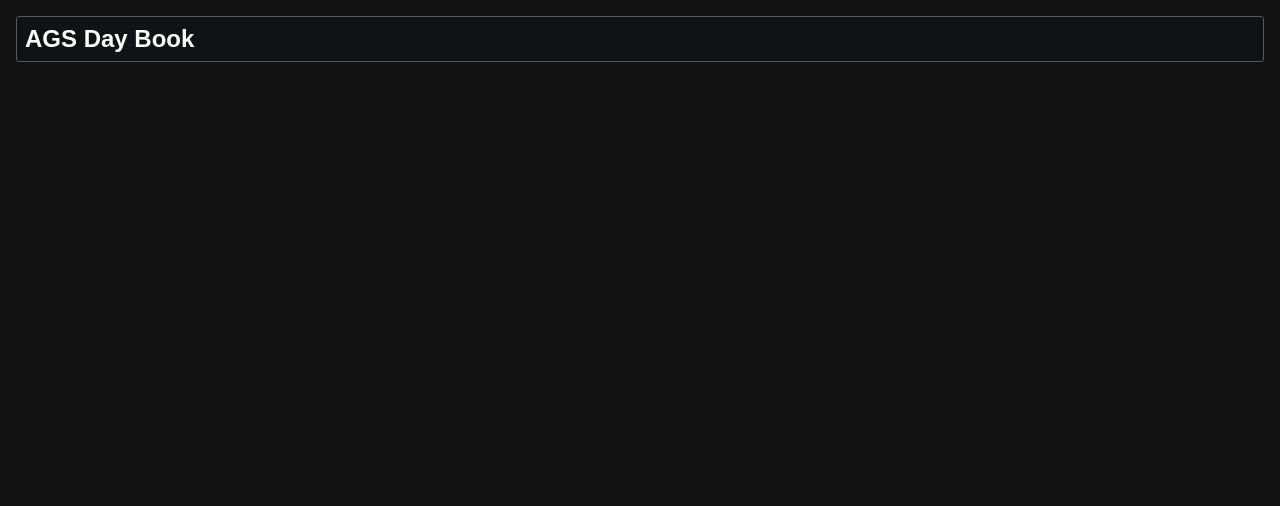
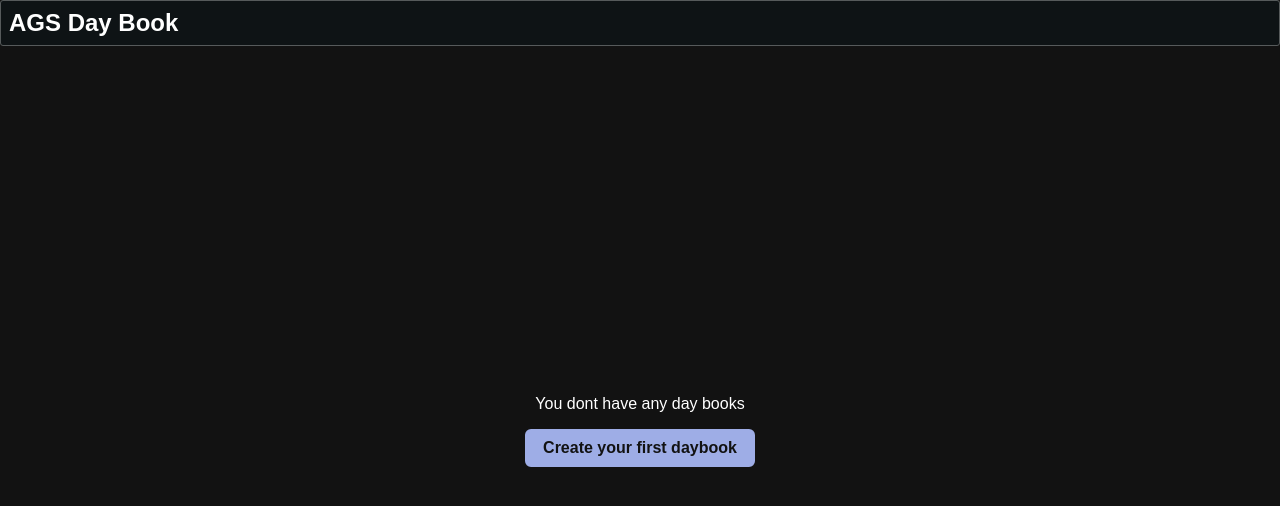
Before and after one commit to sreelakshmiHksr/Daybook_ui, a React (Create React App) app: page /day-books in a window 1280 px wide. Before the commit this address had no page. Shown: the top 506 px of the page. Built offline with nearby package versions, Linux system fonts and the light colour scheme; a web font is replaced by a local one.

Commit message:
Partial changes daybook and daybookitem route start

```diff
--- a/src/App.scss
+++ b/src/App.scss
@@ -1,9 +1,7 @@
 .day-book {
-    height: 100%;
-    padding: 1rem;
-    display: flex;
-    flex-direction: column;
-    overflow-y: auto;
+    padding: 0 1rem;
+    flex-grow: 1;
+    overflow: hidden;
 }
 
 .app-header {
--- a/src/App.tsx
+++ b/src/App.tsx
@@ -1,21 +1,27 @@
-import React from 'react';
-import { Routes, Route } from 'react-router-dom';
-import { Button } from 'primereact/button';
+import React from "react";
+import { Routes, Route, Navigate } from "react-router-dom";
+import { Button } from "primereact/button";
 
-import DayBooks from './pages/DayBook/DayBook';
+import DayBooks from "./pages/DayBook/DayBook";
 
-import './App.scss';
+import "./App.scss";
+import DayBookDetail from "./pages/DayBookDetail/DayBookDetail";
+import { AppRoutes } from "./consts/routes";
 
 function App() {
   return (
-    <main className="day-book">
-      <header className='app-header'>
+    <>
+      <header className="app-header">
         <h2>AGS Day Book</h2>
       </header>
-      <Routes>
-          <Route index Component={DayBooks} />
-      </Routes>
-    </main>
+      <main className="day-book">
+        <Routes>
+          <Route index element={<Navigate to={AppRoutes.DayBooks} />} />
+          <Route path={AppRoutes.DayBooks} Component={DayBooks} />
+          <Route path={AppRoutes.DayBookDetail} Component={DayBookDetail} />
+        </Routes>
+      </main>
+    </>
   );
 }
 
--- a/src/consts/day-book.ts
+++ b/src/consts/day-book.ts
@@ -1,5 +1,12 @@
-
+import { PAYMENT_MODE } from "../enums/day-book.enum";
+import { PaymentMode } from "../models/day-book.model";
 
 export const StorageKeys = {
-    DayBooks: "daybooks"
-}
+  DayBooks: "daybooks",
+};
+
+export const PaymentModValues: PaymentMode = {
+  [PAYMENT_MODE.UPI]: "UPI",
+  [PAYMENT_MODE.EMI]: "EMI",
+  [PAYMENT_MODE.ONLINE]: "Online",
+};
--- /dev/null
+++ b/src/consts/routes.ts
@@ -0,0 +1,5 @@
+
+export const AppRoutes = {
+    DayBooks: "/day-books",
+    DayBookDetail: "/day-books/:dayBookId"
+}
--- a/src/index.scss
+++ b/src/index.scss
@@ -16,8 +16,12 @@ body {
   -moz-osx-font-smoothing: grayscale;
   height: 100vh;
   overflow: hidden;
+
+  box-sizing: border-box;
 }
 
 #root {
   height: 100%;
+  display: flex;
+  flex-direction: column;
 }
--- a/src/pages/DayBook/DayBook.scss
+++ b/src/pages/DayBook/DayBook.scss
@@ -2,7 +2,11 @@
 @use '../../common//scss/utils.scss';
 
 .day-books {
-    flex-grow: 1;
+    height: 100%;
+    overflow: hidden;
+    display: flex;
+    // padding: 1rem 0;
+    flex-direction: column;
 
     &__empty {
         height: 100%;
--- a/src/pages/DayBook/DayBook.tsx
+++ b/src/pages/DayBook/DayBook.tsx
@@ -111,7 +111,7 @@ const DayBooks = () => {
   };
 
   return (
-    <div className="day-books">
+    <section className="day-books">
       {showEmptyDayBookContent && (
         <FirstDayBook
           onDayBookCreate={onDayBookCreate}
@@ -144,7 +144,7 @@ const DayBooks = () => {
           onSubmit={handleSubmitDayBook}
         />
       )}
-    </div>
+    </section>
   );
 };
 
--- a/src/pages/DayBook/components/DayBookList/DayBookList.scss
+++ b/src/pages/DayBook/components/DayBookList/DayBookList.scss
@@ -3,6 +3,8 @@
 .day-book-list {
     list-style: none;
     padding: 0;
+    overflow-y: auto;
+    flex-grow: 1;
 
     &__item {
         padding: 0.5rem;
--- a/src/pages/DayBook/components/DayBookList/DayBookList.tsx
+++ b/src/pages/DayBook/components/DayBookList/DayBookList.tsx
@@ -2,12 +2,24 @@ import { FC } from "react";
 import { DayBook } from "../../../../models/day-book.model";
 
 import "./DayBookList.scss";
+import { useNavigate } from "react-router-dom";
+import { AppRoutes } from "../../../../consts/routes";
 
 type DayBookListType = {
   items: DayBook[];
 };
 
 const DayBookList: FC<DayBookListType> = ({ items = [] }) => {
+
+  const navigate  = useNavigate();
+
+
+  const handleDetailClick = (dayBookId: string) => {
+    return () => {
+      navigate(`${AppRoutes.DayBooks}/${dayBookId}`);
+    };
+  };
+
   return (
     <ul className="day-book-list">
       {items.map((db) => {
@@ -20,7 +32,7 @@ const DayBookList: FC<DayBookListType> = ({ items = [] }) => {
               <span className="pi pi-calendar app-icon"></span>
               <span>{db.date}</span>
             </div>
-            <span className="pi pi-angle-double-right day-book-item__goto-detail app-action-icon"></span>
+            <span className="pi pi-angle-double-right day-book-item__goto-detail app-action-icon" onClick={handleDetailClick(db.id)}></span>
           </li>
         );
       })}
--- /dev/null
+++ b/src/pages/DayBookDetail/DayBookDetail.tsx
@@ -0,0 +1,12 @@
+import { FC } from "react";
+import { useParams } from "react-router-dom";
+
+import './DayBookDetail.scss';
+
+const DayBookDetail: FC = () => {
+  const { dayBookId } = useParams<"dayBookId">();
+
+  return <section className="day-book-detail">{dayBookId}</section>;
+};
+
+export default DayBookDetail;
```
Also changed, not shown: src/models/day-book.model.ts (+10 -5 lines), src/pages/DayBookDetail/DayBookDetail.scss (added).
